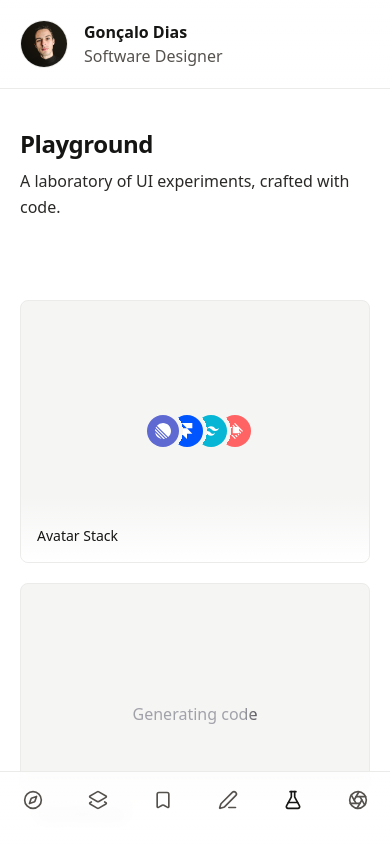
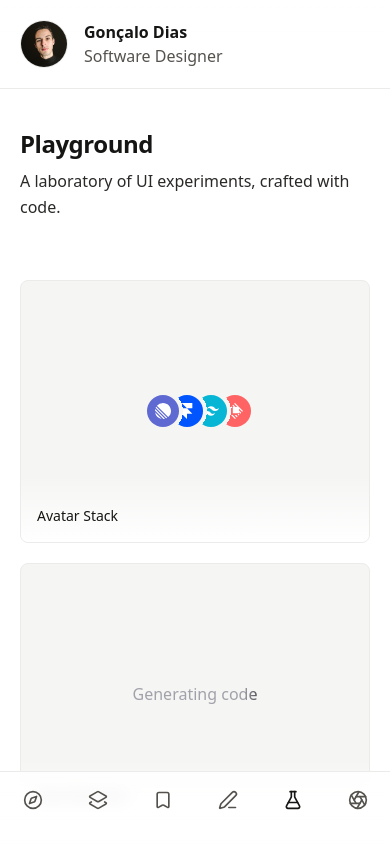
Before and after one commit to zalodias/zalodias, a Next.js app: page /playground in a window 390 px wide. Shown: the top 844 px of the page. Built offline with nearby package versions, Linux system fonts and the light colour scheme.

Commit message:
🎨 Add responsive container gap spacing

```diff
--- a/components/container.tsx
+++ b/components/container.tsx
@@ -9,7 +9,7 @@ export function Container({ children, className }: ContainerProps) {
   return (
     <main
       className={cn(
-        'mx-auto flex w-full max-w-(--breakpoint-lg) grow flex-col gap-20 px-5 pt-10 pb-36 md:px-10 lg:w-[calc(100%-20rem)] lg:pb-18',
+        'mx-auto flex w-full max-w-(--breakpoint-lg) grow flex-col gap-15 px-5 pt-10 pb-36 md:gap-20 md:px-10 lg:w-[calc(100%-20rem)] lg:pb-18',
         className,
       )}
     >
```
